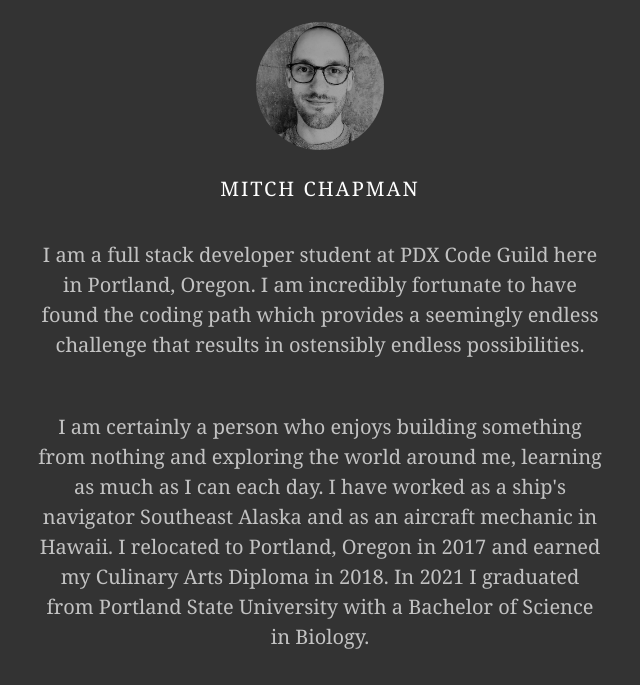
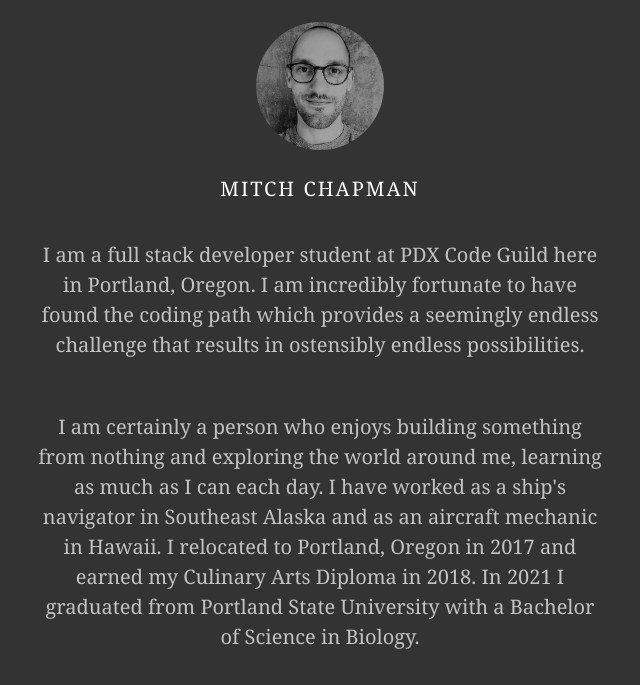
Before and after one commit to chapman311/chapman311.github.io, a plain HTML site: page index.html in a window 1280 px wide. Shown: the part 114-799 px from the top of the page, without its empty margins (320-960 px from the left). Drawn offline with nearby package versions, Linux system fonts and the light colour scheme.

Commit message:
Update index.html

```diff
--- a/index.html
+++ b/index.html
@@ -26,7 +26,7 @@
                         I am a full stack developer student at PDX Code Guild here in Portland, Oregon. I am incredibly fortunate to have found the coding path which provides a seemingly endless challenge that results in ostensibly endless possibilities.
                     </p>
                     <p class="fw1 pa3 white-70">
-                        I am certainly a person who enjoys building something from nothing and exploring the world around me, learning as much as I can each day. I have worked as a ship's navigator Southeast Alaska and as an aircraft mechanic in Hawaii. I relocated to Portland, Oregon in 2017 and earned my Culinary Arts Diploma in 2018. In 2021 I graduated from Portland State University with a Bachelor of Science in Biology.
+                        I am certainly a person who enjoys building something from nothing and exploring the world around me, learning as much as I can each day. I have worked as a ship's navigator in Southeast Alaska and as an aircraft mechanic in Hawaii. I relocated to Portland, Oregon in 2017 and earned my Culinary Arts Diploma in 2018. In 2021 I graduated from Portland State University with a Bachelor of Science in Biology.
                     </p>
                     <p class="fw1 pa3 white-70">
                         In my free time I can be found gaming on my PC or out in nature rock climbing, backpacking, and hiking.
```
